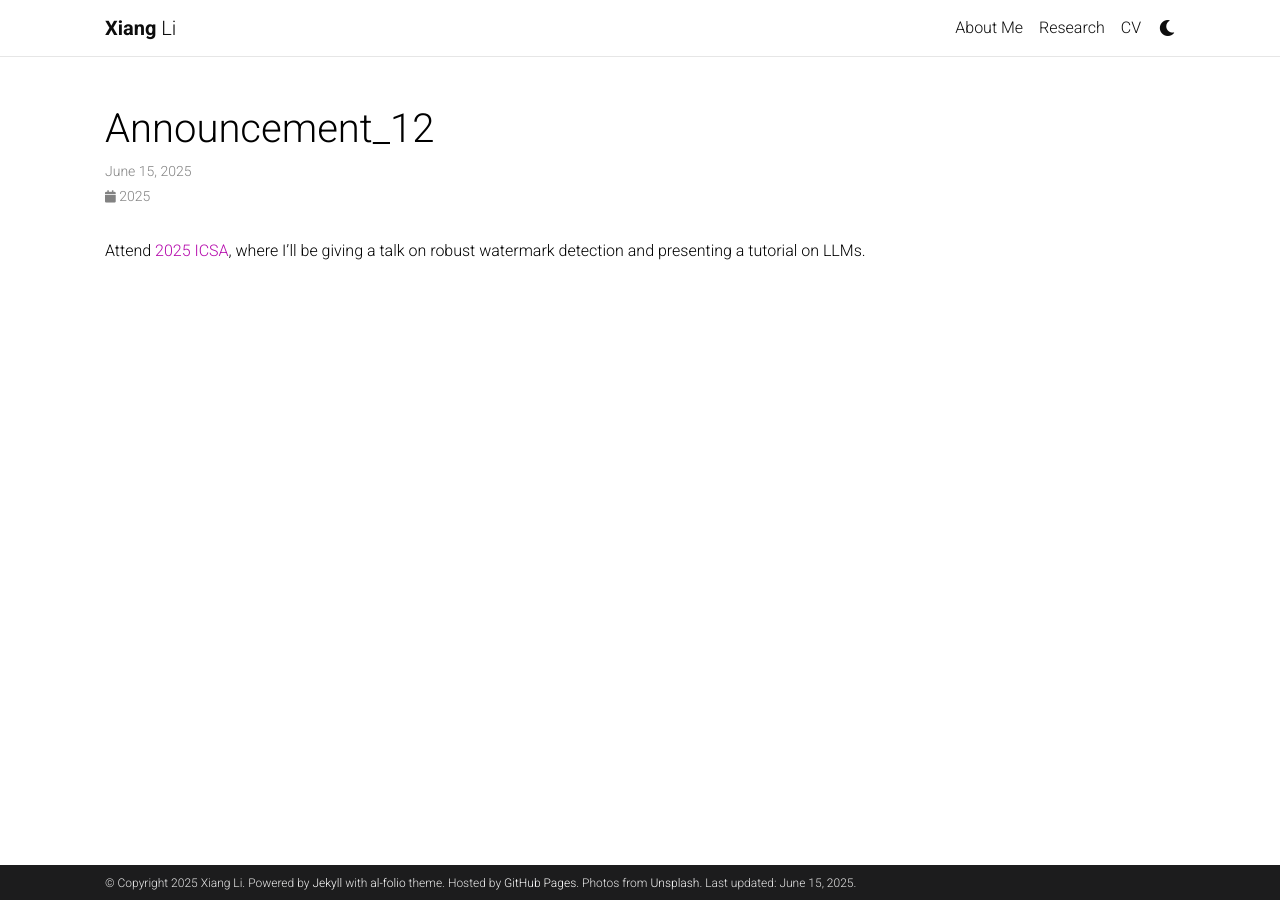
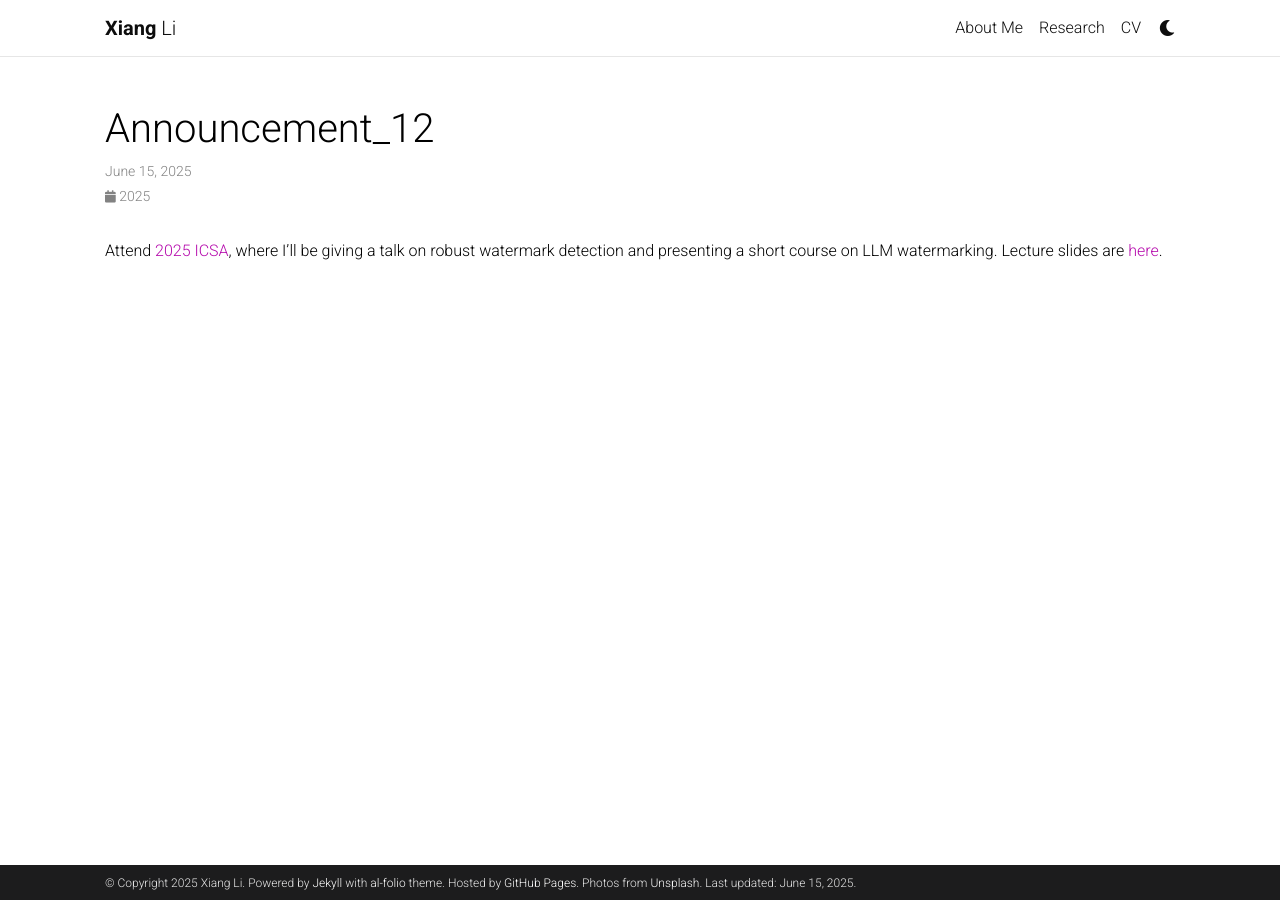
Before and after one commit to lx10077/lx10077.github.io, a Jekyll site: the page built from _news/announcement_12.md, in a window 1280 px wide. Built offline with Jekyll 4.4.1, drawn with Linux system fonts in a browser that asks for light colours; comment, search, counter and statistics services are not loaded; a style sheet for code colours, icons or effects is not loaded.

Commit message:
Update watermark course slides

```diff
--- a/_news/announcement_12.md
+++ b/_news/announcement_12.md
@@ -5,4 +5,4 @@ inline: true
 ---
 
 
-Attend [2025 ICSA](https://symposium2025.icsa.org/), where I'll be giving a talk on robust watermark detection and presenting a tutorial on LLMs.
+Attend [2025 ICSA](https://symposium2025.icsa.org/), where I'll be giving a talk on robust watermark detection and presenting a short course on LLM watermarking. Lecture slides are [here](https://lx10077.github.io/assets/pdf/slides/2025watermark_lecture.pdf).
```
Also changed, not shown: 1 other file.
